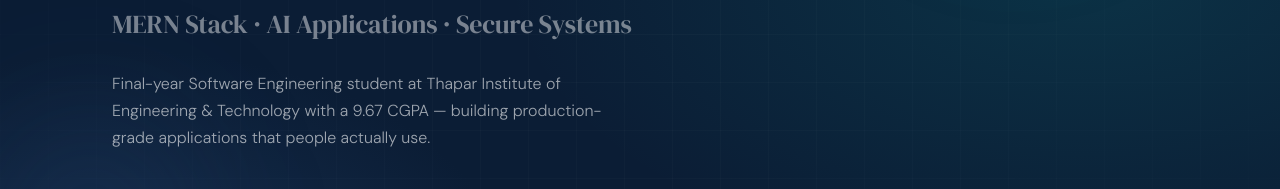
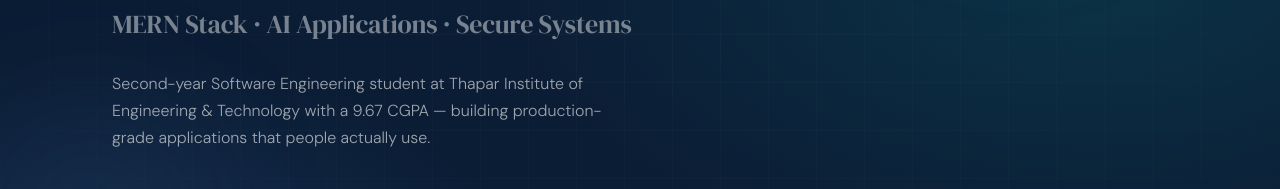
Before and after one commit to yvishi/Portfolio, a React (Vite) app: page / in a window 1280 px wide. Shown: the part 350-539 px from the top of the page. Built offline with nearby package versions, Linux system fonts and the light colour scheme.

Commit message:
Minor Fixes

```diff
--- a/src/components/Hero.jsx
+++ b/src/components/Hero.jsx
@@ -68,7 +68,7 @@
           animate="visible"
           custom={0.5}
         >
-          Final-year Software Engineering student at Thapar Institute of Engineering &amp; Technology
+          Second-year Software Engineering student at Thapar Institute of Engineering &amp; Technology
           with a 9.67 CGPA — building production-grade applications that people actually use.
         </motion.p>
 
```
